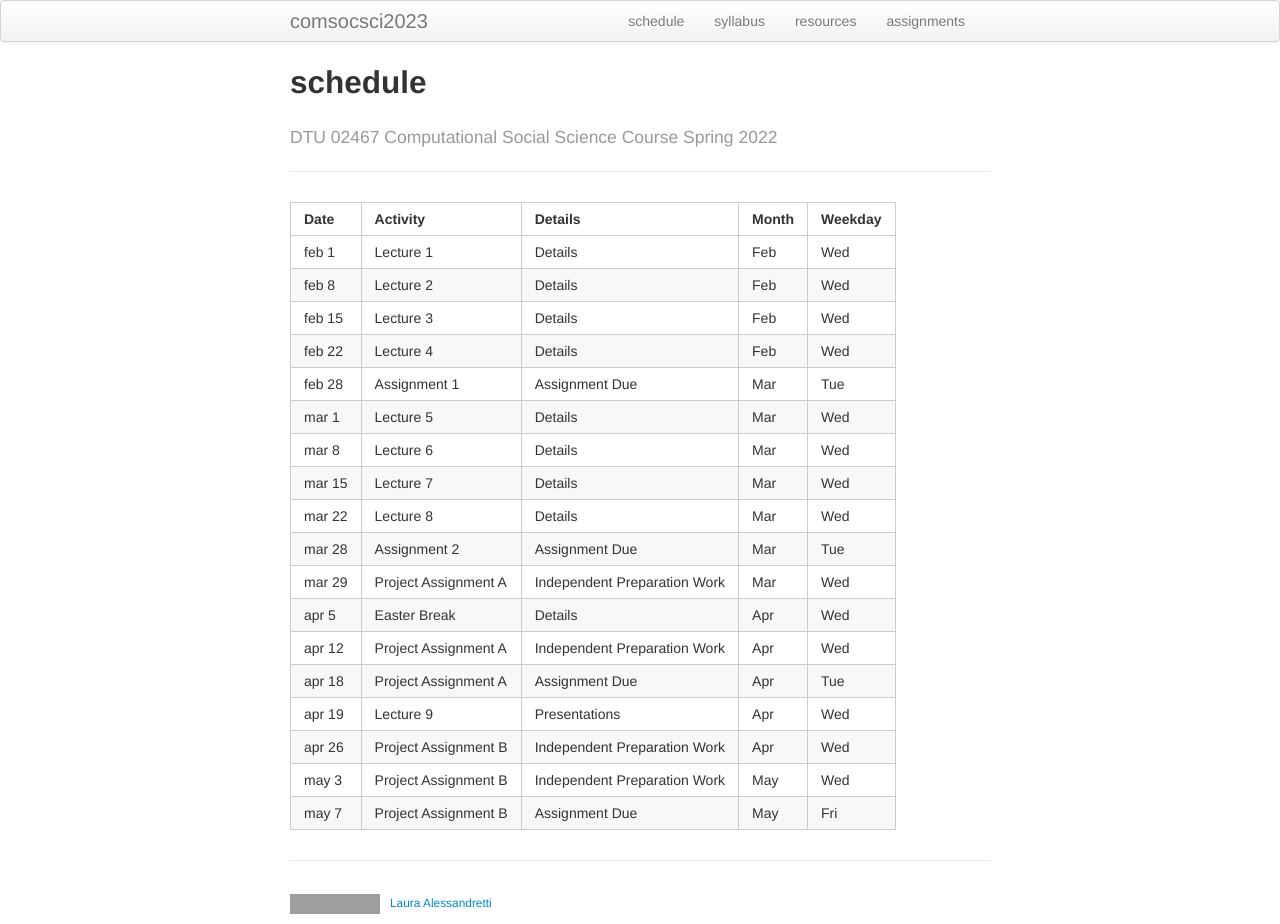
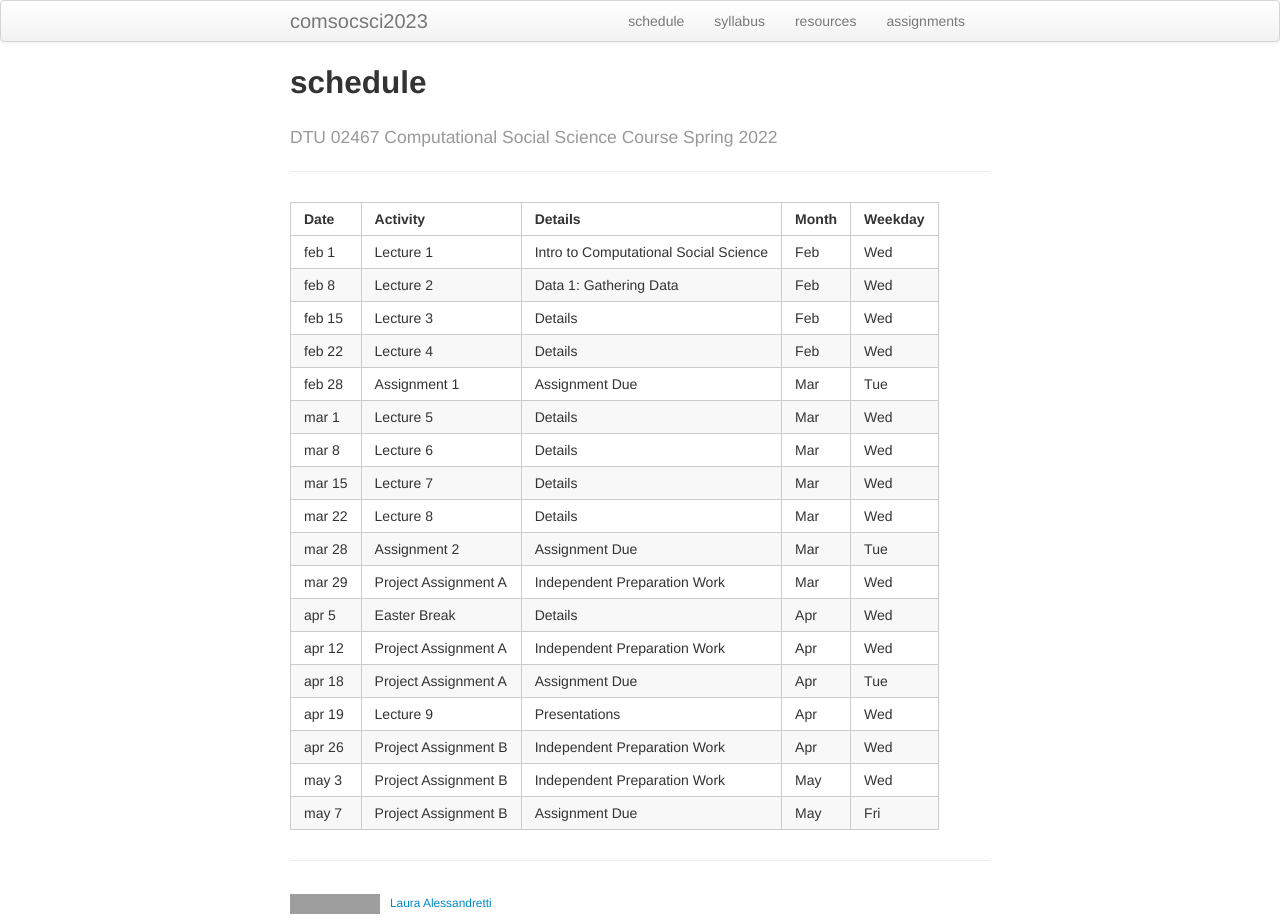
Before and after one commit to lalessan/comsocsci2023, a Jekyll site: the page built from docs/schedule.md, in a window 1280 px wide. Built offline with Jekyll 4.4.1, drawn with Linux system fonts in a browser that asks for light colours; grey boxes are pictures that could not be loaded.

Commit message:
changed website

```diff
--- a/docs/schedule.md
+++ b/docs/schedule.md
@@ -9,8 +9,8 @@ description: A course led by Laura Alessandretti on Computational Social Science
 
 | Date        | Activity                     | Details                    |     Month     |    Weekday     |
 | :---        |    :---                   |    :---                 |          :--- |           :--- |
-| feb 1       | Lecture 1                   | Details                    | Feb           |      Wed       |
-| feb 8       | Lecture 2                   | Details                    | Feb           |      Wed       |
+| feb 1       | Lecture 1                   | Intro to Computational Social Science      | Feb           |      Wed       |
+| feb 8       | Lecture 2                   | Data 1: Gathering Data                     | Feb           |      Wed       |
 | feb 15      | Lecture 3                   | Details                    | Feb           |      Wed       |
 | feb 22      | Lecture 4                   | Details                    | Feb           |      Wed       |
 | feb 28      | Assignment 1                | Assignment Due                    | Mar           |      Tue       |
```
